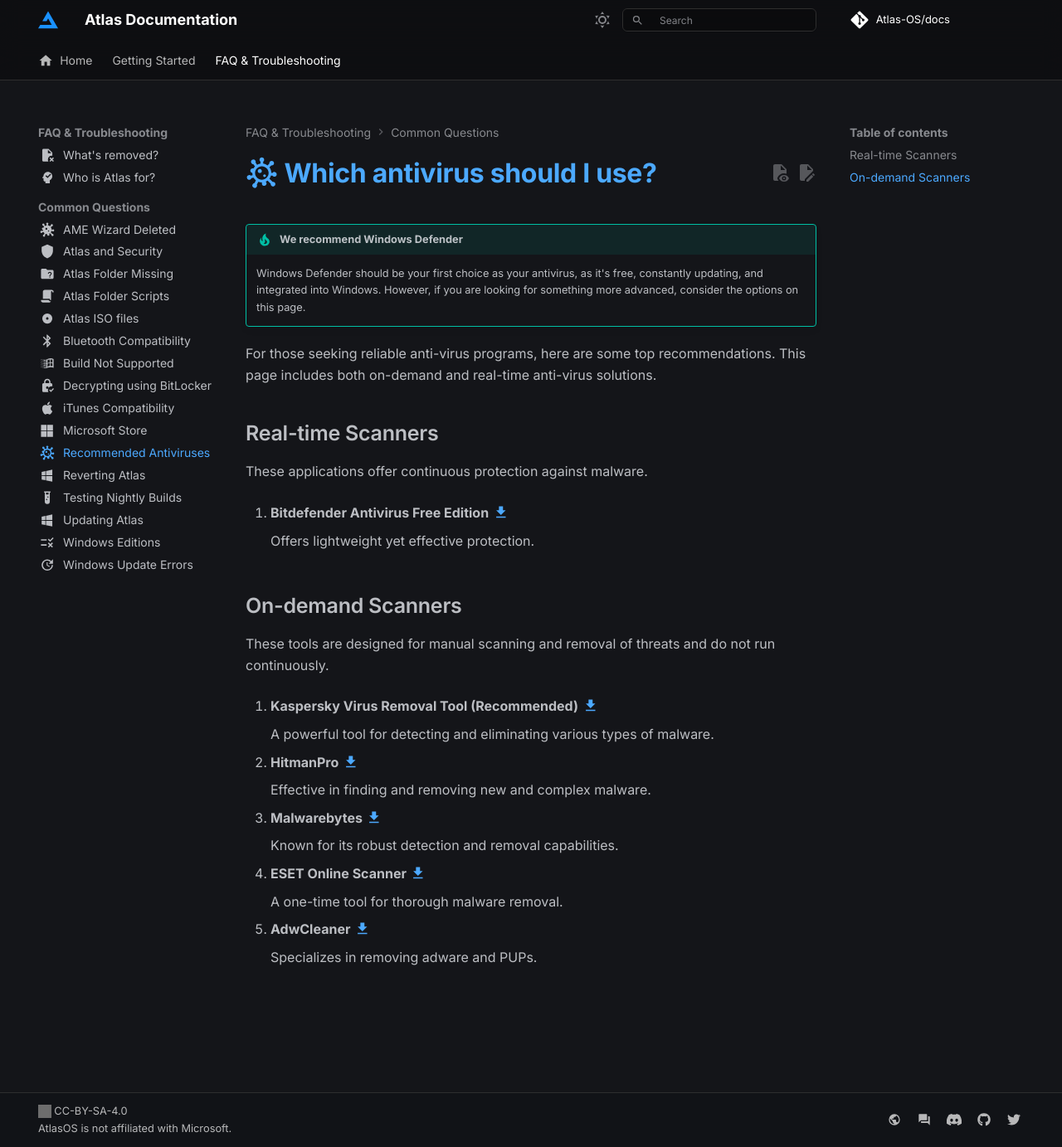
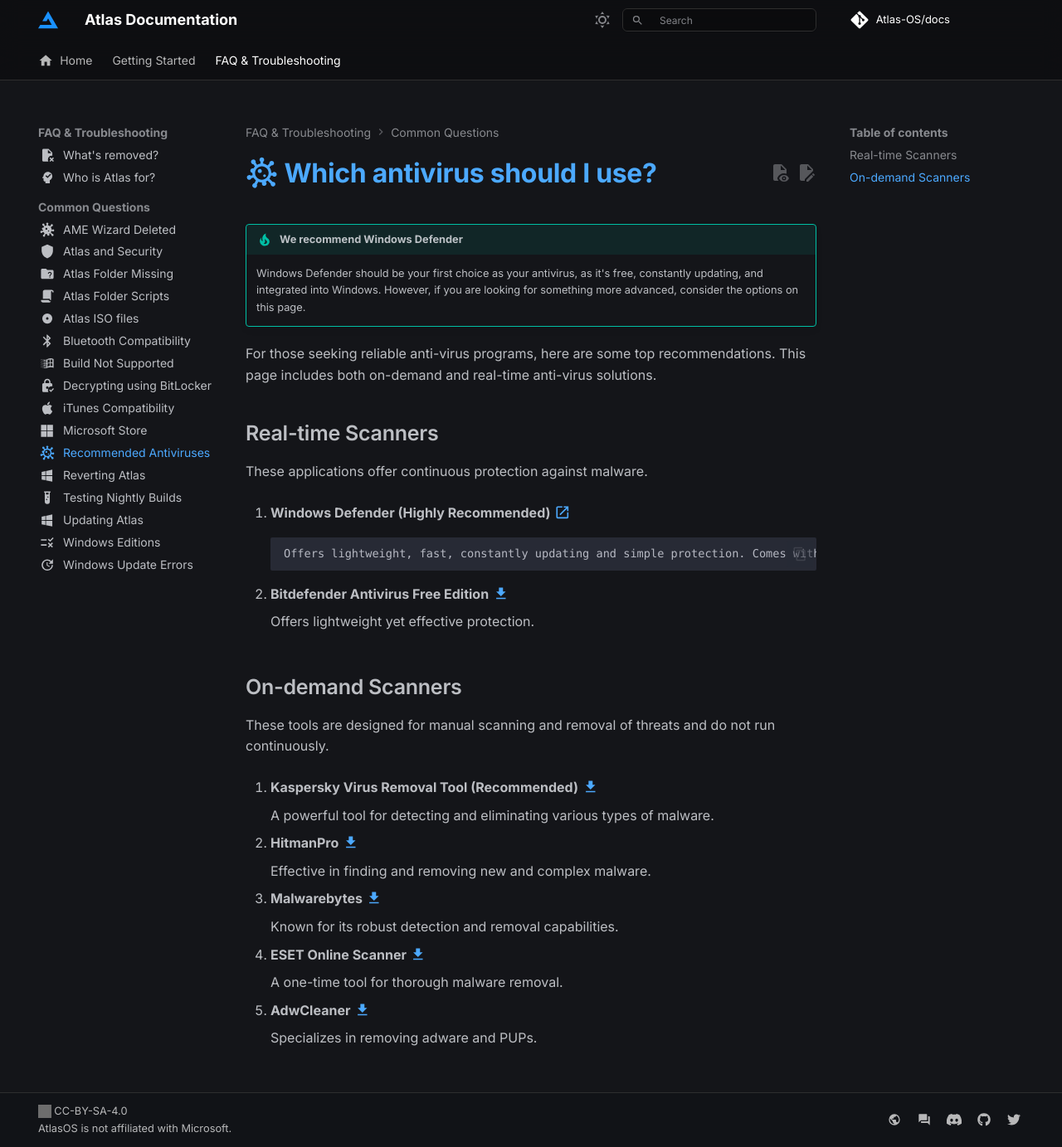
Before and after one commit to Atlas-OS/docs, an MkDocs documentation site: the page built from docs/faq-and-troubleshooting/common-questions/recommended-antiviruses.md, in a window 1280 px wide and 1383 px high. Shown: the whole window at 83% size. Built offline with MkDocs 1.6.1 and Material for MkDocs 9.7.7, drawn with Linux system fonts in a browser that asks for light colours; some web fonts are replaced; comment, search, counter and statistics services are not loaded; grey boxes are pictures that could not be loaded.

Commit message:
fix: add windows defender

```diff
--- a/docs/faq-and-troubleshooting/common-questions/recommended-antiviruses.md
+++ b/docs/faq-and-troubleshooting/common-questions/recommended-antiviruses.md
@@ -13,7 +13,11 @@ For those seeking reliable anti-virus programs, here are some top recommendation
 ## Real-time Scanners
 These applications offer continuous protection against malware.
 
-1. **Bitdefender Antivirus Free Edition** [:material-download:](https://download.bitdefender.com/windows/installer/en-us/bitdefender_avfree.exe)
+1. **Windows Defender (Highly Recommended)** [:material-open-in-new:](windowsdefender:)
+
+        Offers lightweight, fast, constantly updating and simple protection. Comes with Windows.
+
+2. **Bitdefender Antivirus Free Edition** [:material-download:](https://download.bitdefender.com/windows/installer/en-us/bitdefender_avfree.exe)
 
 	Offers lightweight yet effective protection.
 
```
